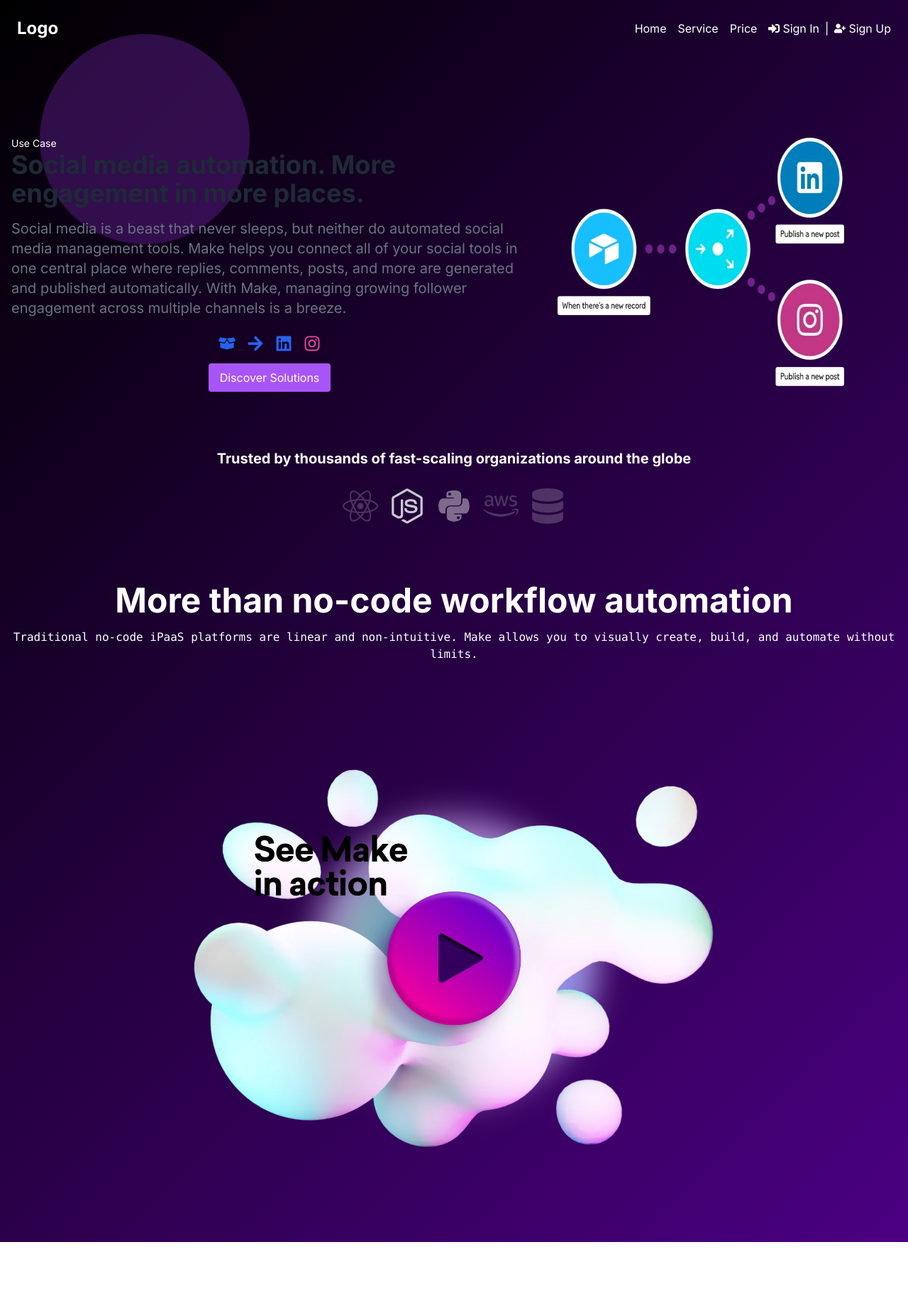
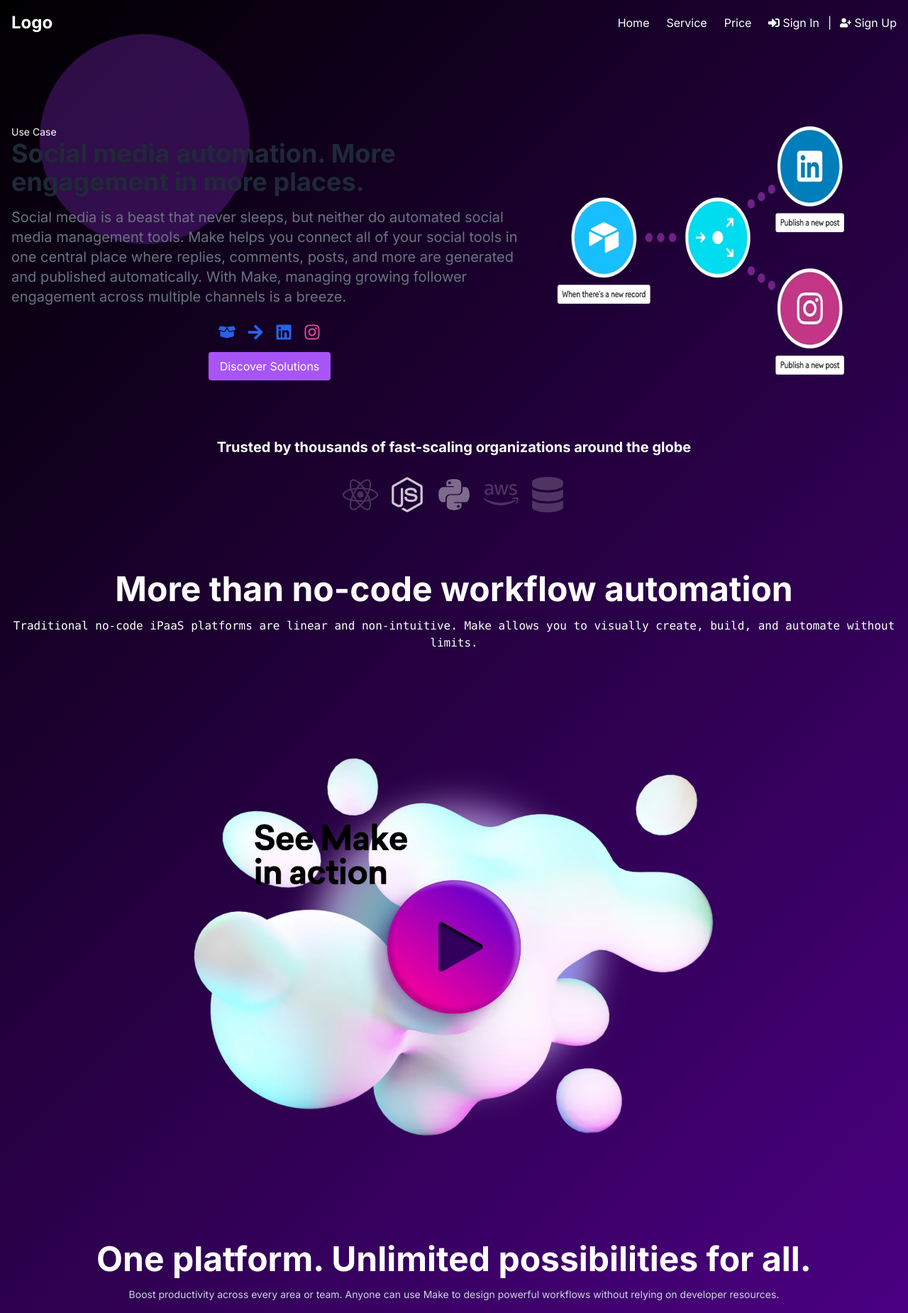
Before and after one commit to mrokonuzzaman040/social-automation-application, a Next.js app: page / in a window 1280 px wide. Shown: the whole page at 71% size. Before the commit the page ends 1750 px from the top, so only its background shows below. Built offline with nearby package versions, Linux system fonts and the light colour scheme.

Commit message:
feat: Add Swiper library for carousel functionality
The Swiper library has been added to the project to provide carousel functionality for the FeaturesCarousel component. This will allow users to swipe through different features and enhance the overall user experience.

```diff
--- /dev/null
+++ b/app/components/FeaturesCarousel.tsx
@@ -0,0 +1,23 @@
+import React from 'react';
+
+const FeaturesCarousel = () => {
+    return (
+        <div className=''>
+            {/* Text section */}
+            <div className="flex flex-col items-center justify-center text-center p-4 gap-4">
+                <h2 className='text-5xl text-white font-bold'>
+                    One platform. Unlimited possibilities for all.
+                </h2>
+                <p className='text-slate-300 text-sm'>
+                    Boost productivity across every area or team. Anyone can use Make to design powerful workflows without relying on developer resources.
+                </p>
+            </div>
+            {/* carosol section */}
+            <div className="">
+
+            </div>
+        </div>
+    );
+};
+
+export default FeaturesCarousel;
--- a/app/components/Navbar.tsx
+++ b/app/components/Navbar.tsx
@@ -1,28 +1,124 @@
 "use client";
-import React from 'react';
-import { FaSignInAlt, FaUserPlus } from 'react-icons/fa';
+
+import React, { useState } from "react";
+import { FaSignInAlt, FaUserPlus, FaBars, FaTimes } from "react-icons/fa";
+import { motion } from "framer-motion";
 
 const Navbar = () => {
+    const [isDrawerOpen, setIsDrawerOpen] = useState(false);
+
+    const toggleDrawer = () => {
+        setIsDrawerOpen(!isDrawerOpen);
+    };
+
+    const drawerVariants = {
+        open: {
+            x: 0,
+            transition: {
+                type: "tween",
+                ease: "easeOut",
+                duration: 0.4,
+            },
+        },
+        closed: {
+            x: "-100%",
+            transition: {
+                type: "tween",
+                ease: "easeIn",
+                duration: 0.4,
+            },
+        },
+    };
+
     return (
-        <nav className="flex items-center justify-between p-6">
-            <div className="text-white text-2xl font-bold">
-                {/* Replace with your logo or use an image */}
-                Logo
-            </div>
-            <div className="flex items-center space-x-4 text-white">
-                <a href="#" className="hover:text-gray-300">Home</a>
-                <a href="#" className="hover:text-gray-300">Service</a>
-                <a href="#" className="hover:text-gray-300">Price</a>
-                <div className="flex items-center space-x-2">
-                    <a href="#" className="flex items-center hover:text-gray-300">
+        <nav className="flex items-center justify-between p-4 ">
+            <div className="text-white text-2xl font-bold">Logo</div>
+            <div className="hidden md:flex items-center space-x-6 text-white">
+                <a href="#" className="hover:text-indigo-200 transition-colors">
+                    Home
+                </a>
+                <a href="#" className="hover:text-indigo-200 transition-colors">
+                    Service
+                </a>
+                <a href="#" className="hover:text-indigo-200 transition-colors">
+                    Price
+                </a>
+                <div className="flex items-center space-x-3">
+                    <a href="#" className="flex items-center hover:text-indigo-200 transition-colors">
                         <FaSignInAlt className="mr-1" /> Sign In
                     </a>
                     <span>|</span>
-                    <a href="#" className="flex items-center hover:text-gray-300">
+                    <a href="#" className="flex items-center hover:text-indigo-200 transition-colors">
                         <FaUserPlus className="mr-1" /> Sign Up
                     </a>
                 </div>
             </div>
+            <FaBars
+                className="md:hidden text-2xl text-white cursor-pointer"
+                onClick={toggleDrawer}
+            />
+
+            <motion.div
+                initial="closed"
+                animate={isDrawerOpen ? "open" : "closed"}
+                variants={drawerVariants}
+                className="fixed inset-y-0 left-0 z-50 w-64 bg-gradient-to-b from-indigo-700 to-blue-800 shadow-lg md:hidden"
+            >
+                <div className="flex justify-between items-center p-4 border-b border-gray-700">
+                    <div className="text-white text-xl font-bold">Menu</div>
+                    <FaTimes
+                        className="text-white text-2xl cursor-pointer"
+                        onClick={toggleDrawer}
+                    />
+                </div>
+                <ul className="mt-4 space-y-4 pl-6">
+                    <li>
+                        <a
+                            href="#"
+                            className="text-white text-lg hover:text-indigo-200 transition-colors"
+                            onClick={toggleDrawer}
+                        >
+                            Home
+                        </a>
+                    </li>
+                    <li>
+                        <a
+                            href="#"
+                            className="text-white text-lg hover:text-indigo-200 transition-colors"
+                            onClick={toggleDrawer}
+                        >
+                            Service
+                        </a>
+                    </li>
+                    <li>
+                        <a
+                            href="#"
+                            className="text-white text-lg hover:text-indigo-200 transition-colors"
+                            onClick={toggleDrawer}
+                        >
+                            Price
+                        </a>
+                    </li>
+                    <li>
+                        <a
+                            href="#"
+                            className="text-white text-lg hover:text-indigo-200 transition-colors"
+                            onClick={toggleDrawer}
+                        >
+                            Sign In
+                        </a>
+                    </li>
+                    <li>
+                        <a
+                            href="#"
+                            className="text-white text-lg hover:text-indigo-200 transition-colors"
+                            onClick={toggleDrawer}
+                        >
+                            Sign Up
+                        </a>
+                    </li>
+                </ul>
+            </motion.div>
         </nav>
     );
 };
--- a/app/page.tsx
+++ b/app/page.tsx
@@ -4,6 +4,7 @@
 import UseCaseSection from './components/UseCaseSection';
 import TrustedIconsCarousel from './components/TrustedIconsCarousel';
 import WorkflowAutomationSection from './components/WorkflowAutomationSection';
+import FeaturesCarousel from './components/FeaturesCarousel';
 
 const Home = () => {
   return (
@@ -16,6 +17,7 @@
           <UseCaseSection />
           <TrustedIconsCarousel />
           <WorkflowAutomationSection />
+          <FeaturesCarousel />
         </main>
       </div>
     </div>
--- a/package.json
+++ b/package.json
@@ -13,7 +13,8 @@
     "framer-motion": "^11.3.21",
     "next": "14.2.5",
     "react": "^18",
-    "react-dom": "^18"
+    "react-dom": "^18",
+    "swiper": "^11.1.9"
   },
   "devDependencies": {
     "@types/node": "^20",
```
Also changed, not shown: 1 other file (tests, documents, lock files or other folders).
